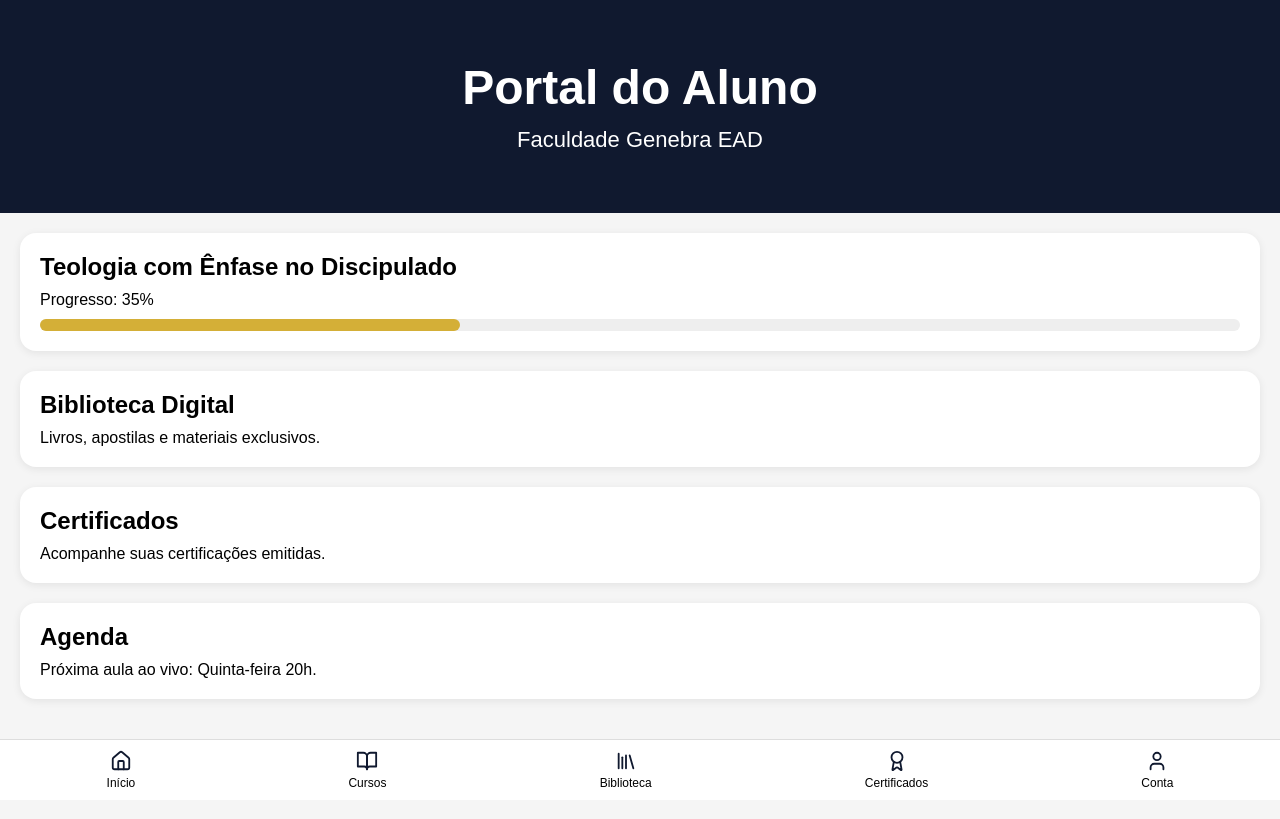
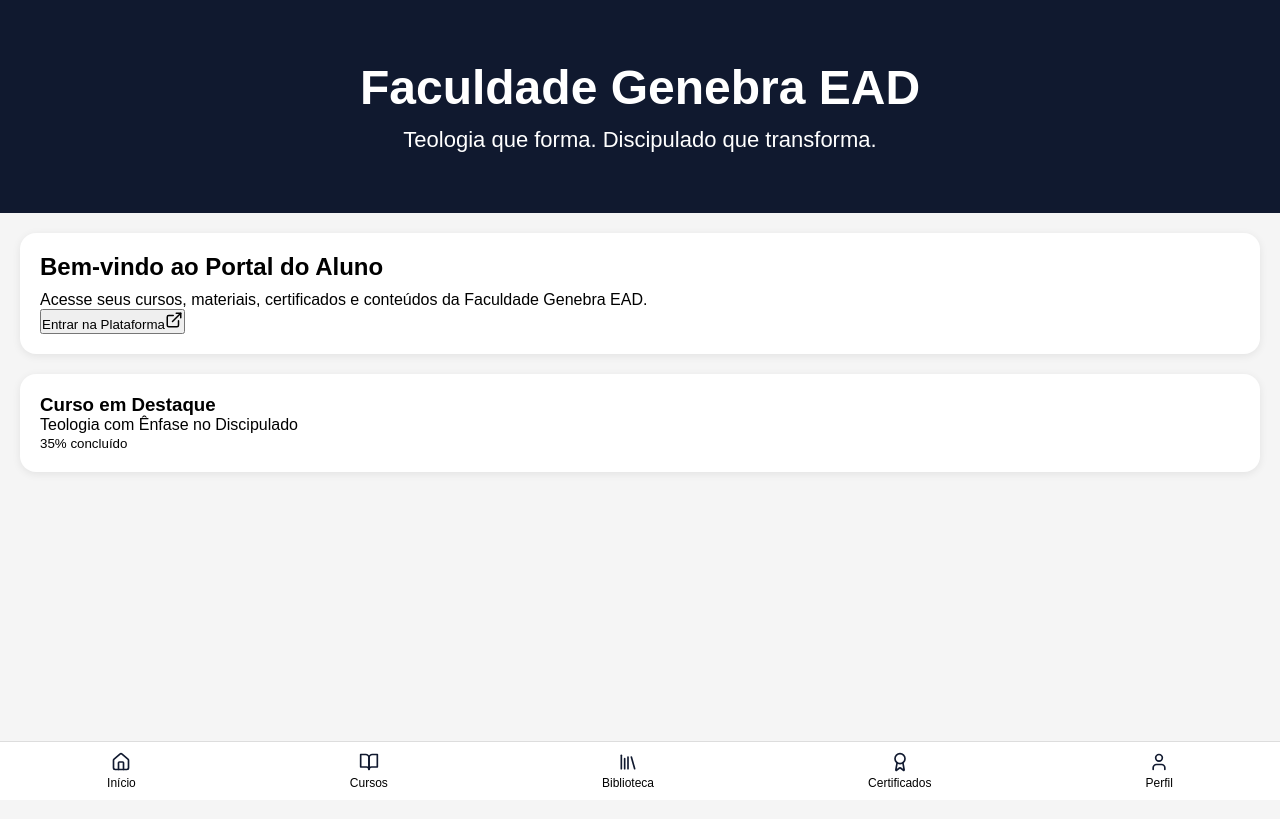
Before and after one commit to fabianogomes2006-ui/genebraead, a React (Vite) app: page / in a window 1280 px wide. Built offline with nearby package versions, Linux system fonts and the light colour scheme.

Commit message:
Update App.jsx

```diff
--- a/App.jsx
+++ b/App.jsx
@@ -1,85 +1,187 @@
+import { useState } from "react";
 import {
   Home,
   BookOpen,
+  Library,
   Award,
   User,
-  Library,
+  ExternalLink,
+  MessageCircle,
 } from "lucide-react";
 
+const HOTMART =
+  "https://sso.hotmart.com/login?service=https%3A%2F%2Fsso.hotmart.com%2Foauth2.0%2FcallbackAuthorize%3Fclient_id%3Db432cdd3-eb60-46bd-892b-5b450a65153e%26scope%3Dopenid%2Bprofile%2Bauthorities%2Bemail%2Bresources%2Buser%26redirect_uri%3Dhttps%253A%252F%252Fhotmart.com%252Fpt-br%252Fclub%252Fgenebraead%252Fauth%252Flogin%253Frealm%253Dclub%26response_type%3Dcode%26response_mode%3Dquery%26state%3D7fb41f8a4e6d4e35b6b3ac7793d31f4b%26client_name%3DCasOAuthClient";
+
+const WHATSAPP = "https://wa.me/5511954628419";
+
 export default function App() {
+  const [screen, setScreen] = useState("home");
+
+  const cursos = [
+    "Teologia Fundamental",
+    "Teologia com Ênfase no Discipulado",
+    "Bacharel em Teologia com Ênfase no Discipulado",
+    "Especialização em Aconselhamento Cristão",
+    "Especialização em Teologia Sistemática",
+  ];
+
+  const biblioteca = [
+    "Bibliologia",
+    "Ainda Há Pastores",
+    "Parábolas de Jesus",
+    "Métodos de Estudos Bíblicos",
+  ];
+
+  const livros = [
+    "Discipulado Transformador",
+    "O Temor do Senhor",
+    "Volta ao Altar",
+  ];
+
   return (
     <div className="app">
-      <section className="hero">
-        <div className="container">
-          <h1>Portal do Aluno</h1>
-          <p>Faculdade Genebra EAD</p>
-        </div>
-      </section>
+      <header className="hero">
+        <h1>Faculdade Genebra EAD</h1>
+        <p>Teologia que forma. Discipulado que transforma.</p>
+      </header>
 
-      <main>
-        <section className="card">
-          <h2>Teologia com Ênfase no Discipulado</h2>
-          <p>Progresso: 35%</p>
+      <main className="container">
+        {screen === "home" && (
+          <>
+            <div className="card">
+              <h2>Bem-vindo ao Portal do Aluno</h2>
 
-          <div
-            style={{
-              background: "#eee",
-              height: "12px",
-              borderRadius: "10px",
-              marginTop: "10px",
-            }}
-          >
-            <div
-              style={{
-                background: "#d4af37",
-                width: "35%",
-                height: "12px",
-                borderRadius: "10px",
-              }}
-            />
-          </div>
-        </section>
+              <p>
+                Acesse seus cursos, materiais, certificados e conteúdos da
+                Faculdade Genebra EAD.
+              </p>
 
-        <section className="card">
-          <h2>Biblioteca Digital</h2>
-          <p>Livros, apostilas e materiais exclusivos.</p>
-        </section>
+              <button
+                className="btn-primary"
+                onClick={() => window.open(HOTMART, "_blank")}
+              >
+                Entrar na Plataforma
+                <ExternalLink size={18} />
+              </button>
+            </div>
 
-        <section className="card">
-          <h2>Certificados</h2>
-          <p>Acompanhe suas certificações emitidas.</p>
-        </section>
+            <div className="card">
+              <h3>Curso em Destaque</h3>
 
-        <section className="card">
-          <h2>Agenda</h2>
-          <p>Próxima aula ao vivo: Quinta-feira 20h.</p>
-        </section>
+              <p>Teologia com Ênfase no Discipulado</p>
+
+              <div className="progress">
+                <div className="progress-bar"></div>
+              </div>
+
+              <small>35% concluído</small>
+            </div>
+          </>
+        )}
+
+        {screen === "courses" && (
+          <>
+            <h2>Cursos</h2>
+
+            {cursos.map((curso) => (
+              <div key={curso} className="card">
+                <h3>{curso}</h3>
+
+                <button
+                  className="btn-primary"
+                  onClick={() => window.open(HOTMART, "_blank")}
+                >
+                  Acessar Curso
+                </button>
+              </div>
+            ))}
+          </>
+        )}
+
+        {screen === "library" && (
+          <>
+            <h2>Biblioteca</h2>
+
+            {biblioteca.map((item) => (
+              <div key={item} className="card">
+                <h3>{item}</h3>
+                <p>Material disponível para consulta.</p>
+              </div>
+            ))}
+
+            <h2 style={{ marginTop: 30 }}>Livraria</h2>
+
+            {livros.map((livro) => (
+              <div key={livro} className="card">
+                <h3>{livro}</h3>
+
+                <button
+                  className="btn-primary"
+                  onClick={() => window.open(HOTMART, "_blank")}
+                >
+                  Ver Livro
+                </button>
+              </div>
+            ))}
+          </>
+        )}
+
+        {screen === "certificates" && (
+          <>
+            <h2>Certificados</h2>
+
+            {cursos.map((curso) => (
+              <div key={curso} className="card">
+                <h3>{curso}</h3>
+                <p>Certificado disponível após conclusão.</p>
+              </div>
+            ))}
+          </>
+        )}
+
+        {screen === "profile" && (
+          <>
+            <div className="card">
+              <h2>Perfil</h2>
+
+              <p>Portal do Aluno Genebra EAD</p>
+
+              <button
+                className="btn-primary"
+                onClick={() => window.open(WHATSAPP, "_blank")}
+              >
+                Secretaria Acadêmica
+                <MessageCircle size={18} />
+              </button>
+            </div>
+          </>
+        )}
       </main>
 
       <nav className="bottom-nav">
-        <button>
-          <Home size={22} />
+        <button onClick={() => setScreen("home")}>
+          <Home size={20} />
           <span>Início</span>
         </button>
 
-        <button>
-          <BookOpen size={22} />
+        <button onClick={() => setScreen("courses")}>
+          <BookOpen size={20} />
           <span>Cursos</span>
         </button>
 
-        <button>
-          <Library size={22} />
+        <button onClick={() => setScreen("library")}>
+          <Library size={20} />
           <span>Biblioteca</span>
         </button>
 
-        <button>
-          <Award size={22} />
+        <button onClick={() => setScreen("certificates")}>
+          <Award size={20} />
           <span>Certificados</span>
         </button>
 
-        <button>
-          <User size={22} />
-          <span>Conta</span>
+        <button onClick={() => setScreen("profile")}>
+          <User size={20} />
+          <span>Perfil</span>
         </button>
       </nav>
     </div>
```
